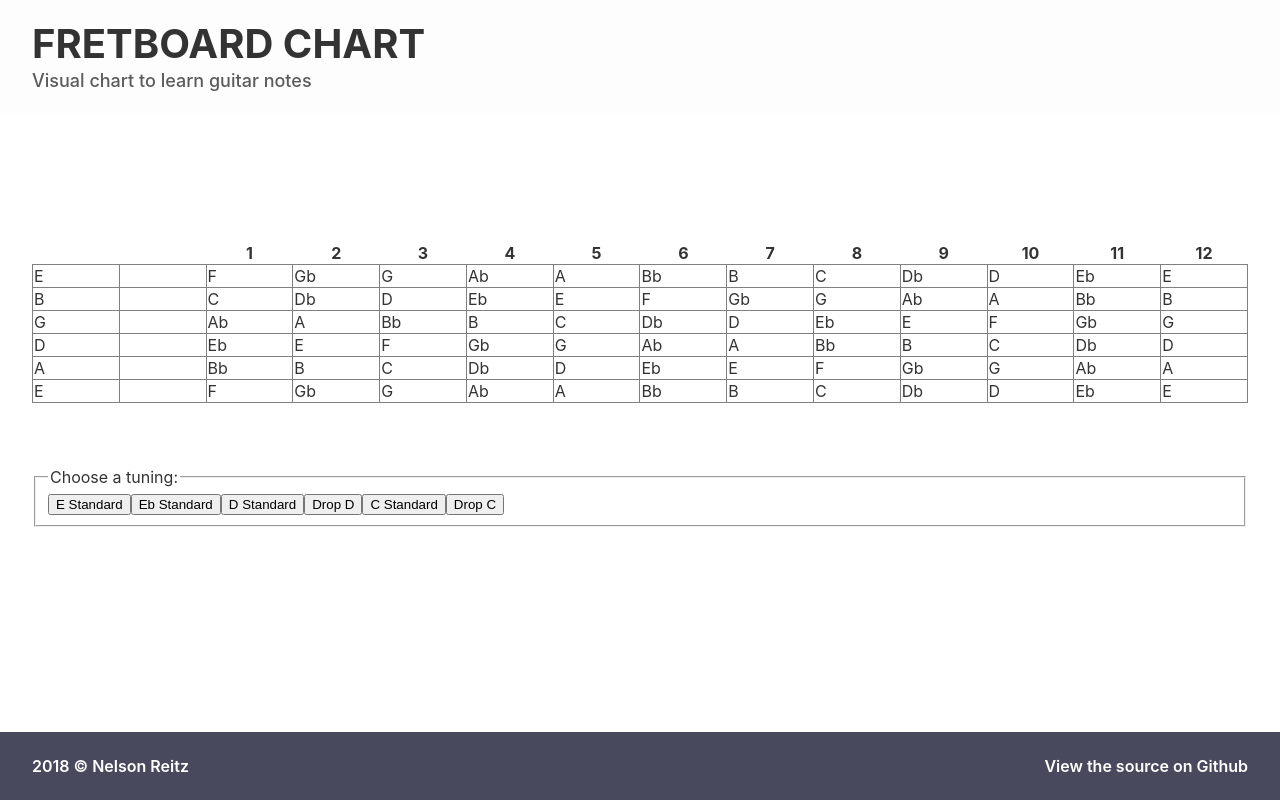
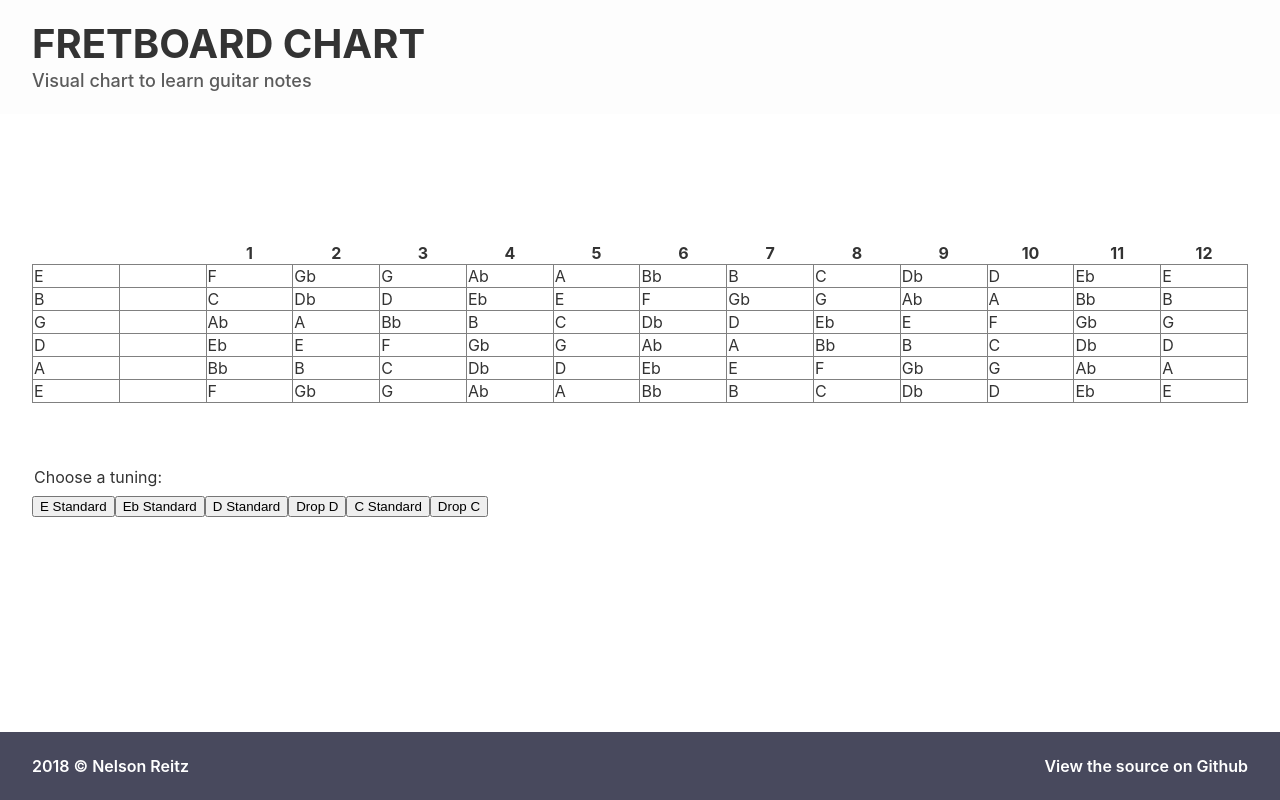
Before and after one commit to nelsonreitz/fretboard-notes, a React (Create React App) app: page / in a window 1280 px wide. Built offline with nearby package versions, Linux system fonts and the light colour scheme.

Commit message:
Add TuningSelect stylesheet

```diff
--- /dev/null
+++ b/src/TuningSelect.css
@@ -0,0 +1,10 @@
+.TuningSelect fieldset {
+  padding: 0;
+  margin-right: 0;
+  margin-left: 0;
+  border: 0;
+}
+
+.TuningSelect fieldset legend {
+  margin-bottom: .5rem;
+}
--- a/src/TuningSelect.js
+++ b/src/TuningSelect.js
@@ -1,5 +1,6 @@
 import React, { Component } from 'react';
 import TuningButton from './TuningButton.js';
+import './TuningSelect.css';
 
 class TuningSelect extends Component {
   render() {
@@ -18,11 +19,13 @@ class TuningSelect extends Component {
     }
 
     return (
-      <div className="Container">
-        <fieldset className="TuningSelect">
-          <legend>Choose a tuning:</legend>
-          {buttons}
-        </fieldset>
+      <div className="TuningSelect">
+        <div className="Container">
+          <fieldset>
+            <legend>Choose a tuning:</legend>
+            {buttons}
+          </fieldset>
+        </div>
       </div>
     );
   }
```
